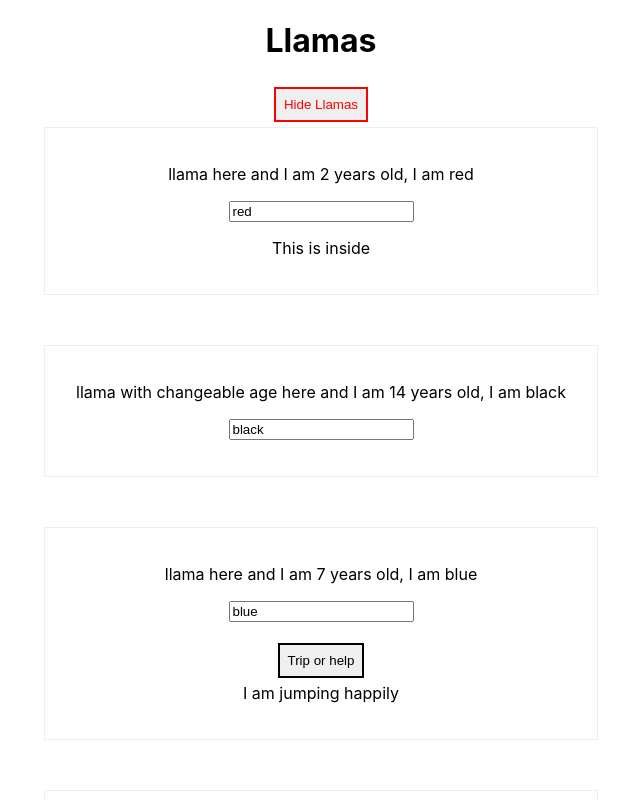
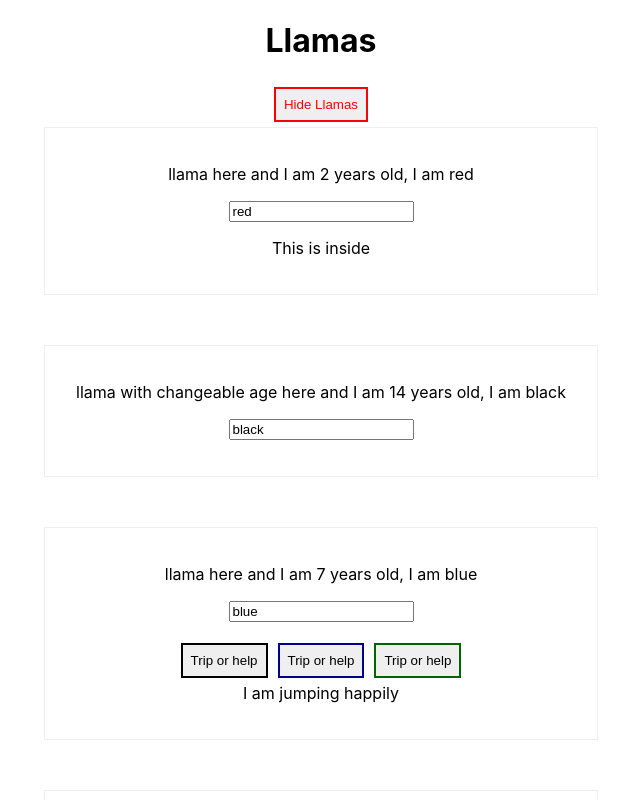
Before and after one commit to samik-j/react-course, a React (Create React App) app: page / in a window 1280 px wide. Both pictures are taken after a click on the button "Show Llamas". Shown: the top 800 px of the page, without its empty margins (319-959 px from the left). Built offline with nearby package versions, Linux system fonts and the light colour scheme.

Commit message:
Create styled component

```diff
--- a/src/App.js
+++ b/src/App.js
@@ -2,6 +2,7 @@ import React from 'react';
 import './App.css';
 import Radium from 'radium'
 import Person from './Person/Person'
+import Button from "./Button/Button";
 
 class App extends React.Component {
 
@@ -96,6 +97,8 @@ class App extends React.Component {
 					return <Person key={entity.id} name={entity.name} age={entity.age} color={entity.color} onClick={() => this.deleteLlamaHandler(index)}
 								   onChange={(event) => this.colorChangeLlamaHandler(event, entity.id)}>
 						<button key={entity.id} onClick={() => this.switchEntityHandler(entity.id)} style={buttonStyle2}>Trip or help</button>
+						<Button key={entity.id} onClick={() => this.switchEntityHandler(entity.id)} color='darkblue' clickColor='#050041' text='Trip or help'/>
+						<Button key={entity.id} onClick={() => this.switchEntityHandler(entity.id)} text='Trip or help'/>
 						<br/>
 						{entity.state}
 					</Person>
--- /dev/null
+++ b/src/Button/Button.js
@@ -0,0 +1,34 @@
+import React from 'react';
+import Radium from 'radium'
+
+const button = ({onClick, key, text, color, clickColor}) => {
+
+	const buttonColor = color ? color : "darkgreen";
+	const buttonClickColor = clickColor ? clickColor : "#1B3A19";
+
+	const style = {
+		border: "2px solid",
+		borderColor: buttonColor,
+		padding: "8px",
+		margin: "5px",
+		cursor: "pointer",
+		":hover": {
+			backgroundColor: buttonColor,
+			color: "white"
+		},
+		transition: "color 0.15s ease-in-out, background-color 0.15s ease-in-out, border-color 0.15s ease-in-out, box-shadow 0.15s ease-in-out",
+		":focus": {
+			outline: 0
+		},
+		":active": {
+			backgroundColor: buttonClickColor,
+			borderColor: buttonClickColor
+		}
+	};
+
+	return (
+		<button key={key} onClick={onClick} style={style}>{text}</button>
+	)
+};
+
+export default Radium(button);
```
